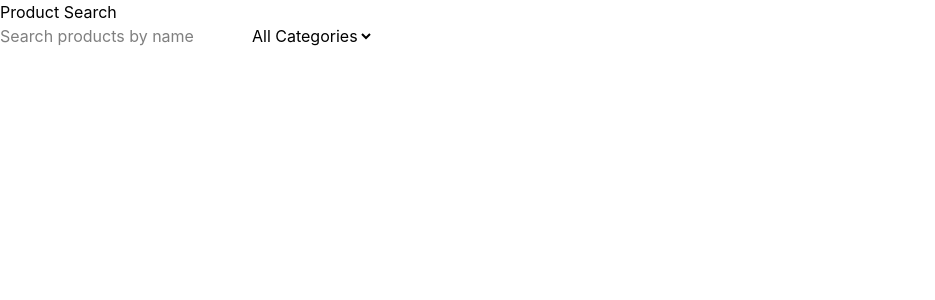
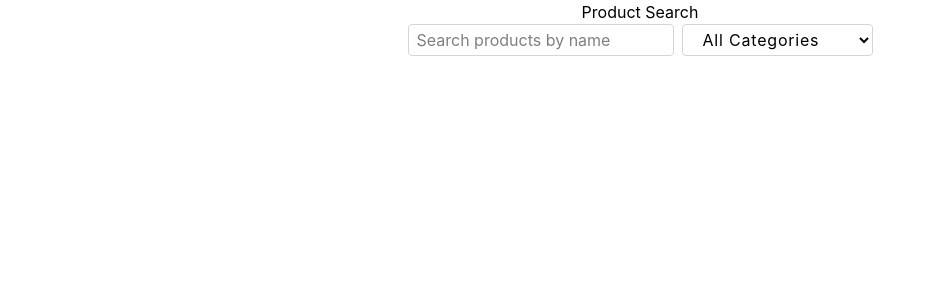
Before and after one commit to 5no0p/product-search-vue, a Vue app: page / in a window 1280 px wide. Shown: the top 300 px of the page, without its empty margins (0-935 px from the left). Built offline with nearby package versions, Linux system fonts and the light colour scheme.

Commit message:
feat: Style the search and filter ui

```diff
--- a/src/App.vue
+++ b/src/App.vue
@@ -45,13 +45,15 @@ const uniqueCategoryProducts = computed(() => {
 </script>
 
 <template>
-  <div>
+  <div class="app-container flex flex-col items-center justify-center">
     <h1>Product Search</h1>
-    <input v-model="searchQuery" placeholder="Search products by name" />
-    <select v-model="categorySelected">
-      <option value="">All Categories</option>
-      <option v-for="product in uniqueCategoryProducts" value="product.category">{{ product.category }}</option>
-    </select>
+    <div class="search-filter flex gap-2">
+      <input v-model="searchQuery" placeholder="Search products by name" class="border border-gray-300 rounded px-2 focus:outline-none focus:ring-2 focus:ring-blue-500"/>
+      <select v-model="categorySelected" class="block w-full border py-1 px-4 pe-9 border-gray-300 focus:outline-none focus:ring-2 focus:ring-blue-500 rounded tracking-wider">
+        <option value="">All Categories</option>
+        <option v-for="product in uniqueCategoryProducts" value="product.category">{{ product.category }}</option>
+      </select>
+    </div>
   </div>
 </template>
 
```
